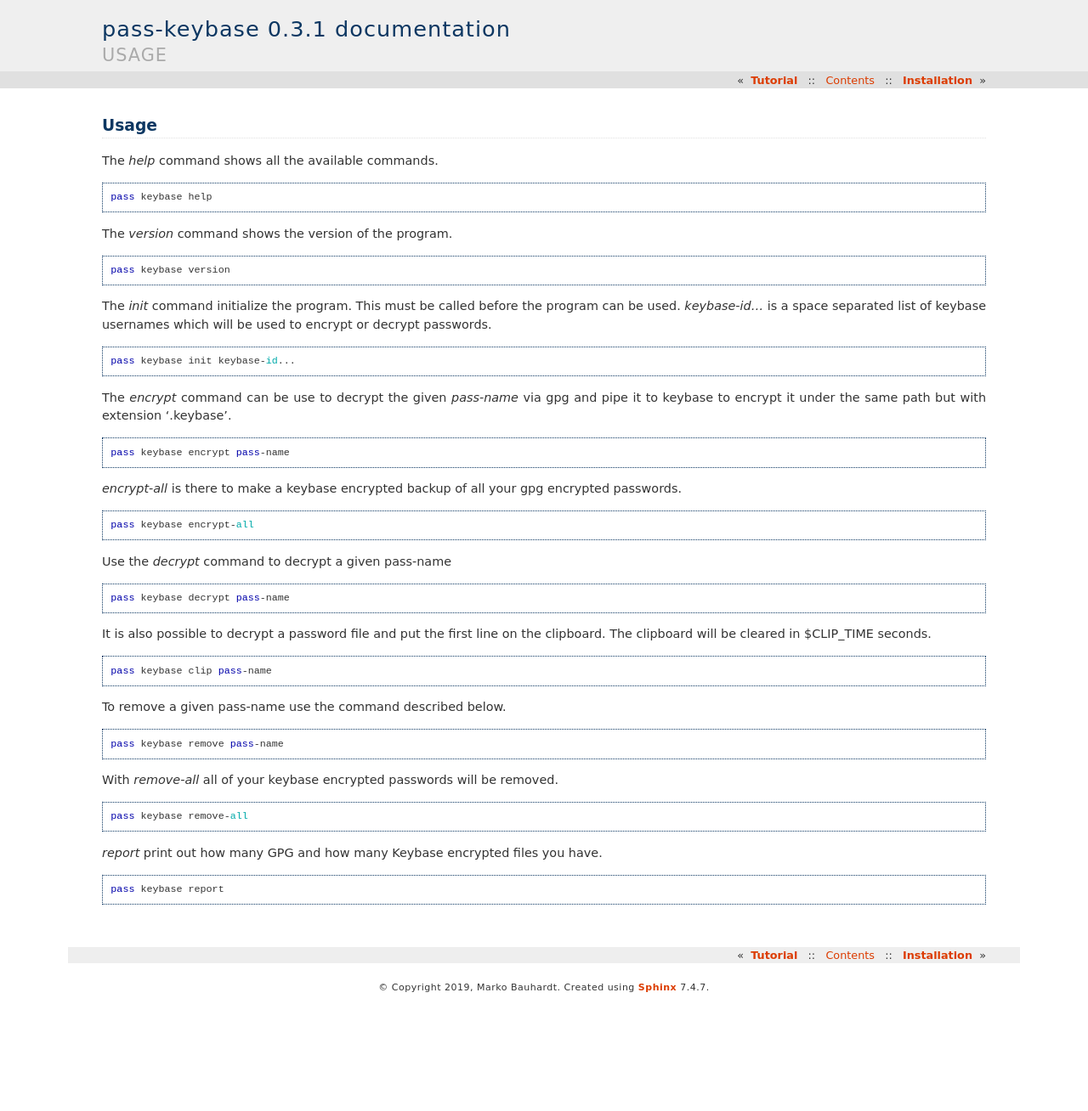
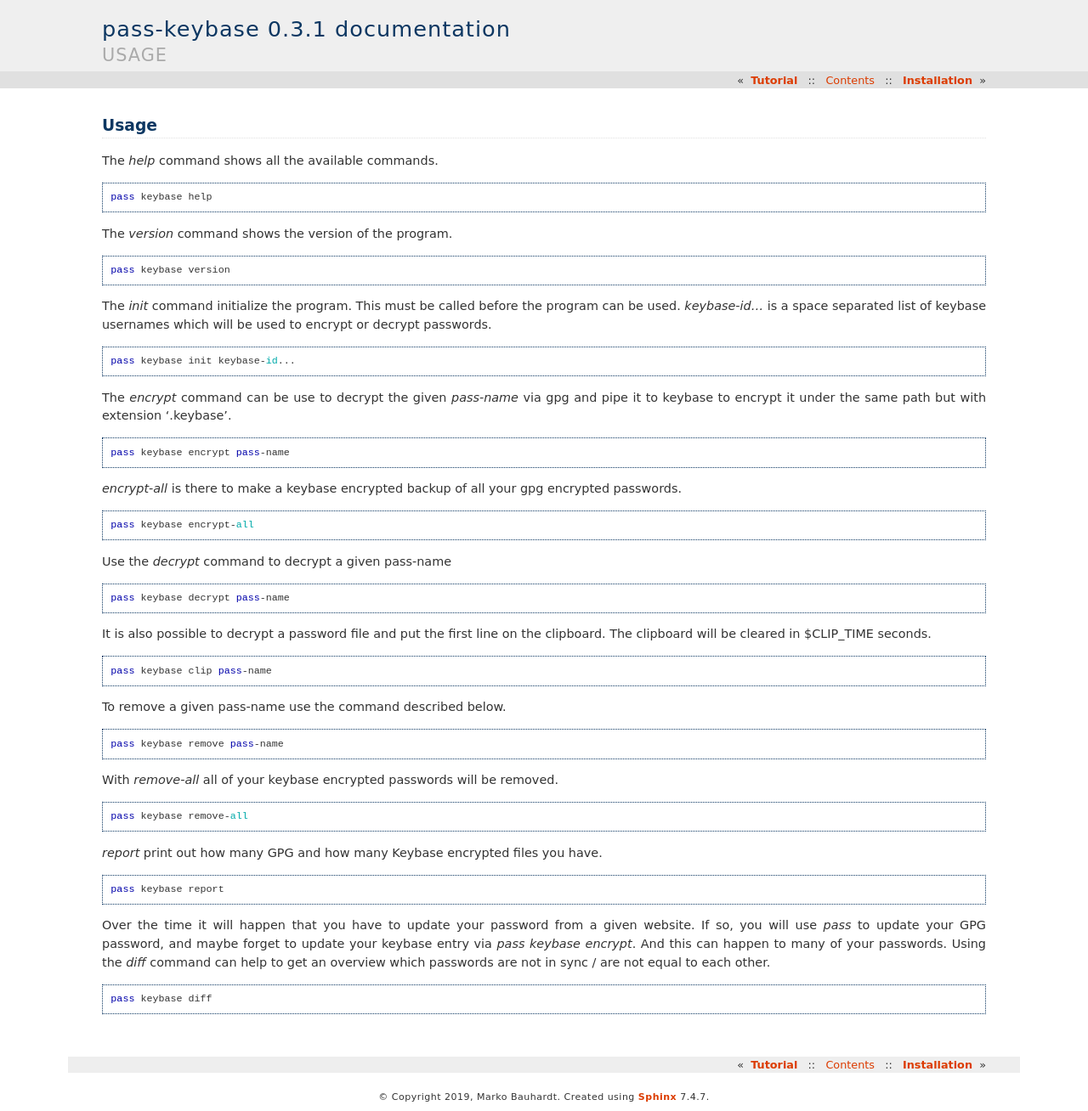
Before and after one commit to mbauhardt/pass-keybase, a Sphinx documentation site: the page built from docs/source/usage.rst, in a window 1280 px wide. Shown: the whole page at 85% size. Built offline with Sphinx 7.4.7, drawn with Linux system fonts in a browser that asks for light colours; before the commit the page ends 1179 px from its top, so only the background shows below that.

Commit message:
#4 Implemented diff command to print out passwords which are not in sync between GPG and Keybase

```diff
--- a/docs/source/usage.rst
+++ b/docs/source/usage.rst
@@ -62,3 +62,13 @@
 ::
 
   pass keybase report
+
+Over the time it will happen that you have to update your password from a given
+website. If so, you will use `pass` to update your GPG password, and maybe
+forget to update your keybase entry via `pass keybase encrypt`. And this can
+happen to many of your passwords. Using the `diff` command can help to get an
+overview which passwords are not in sync / are not equal to each other.
+
+::
+
+  pass keybase diff
```
Also changed, not shown: 1 other file.
